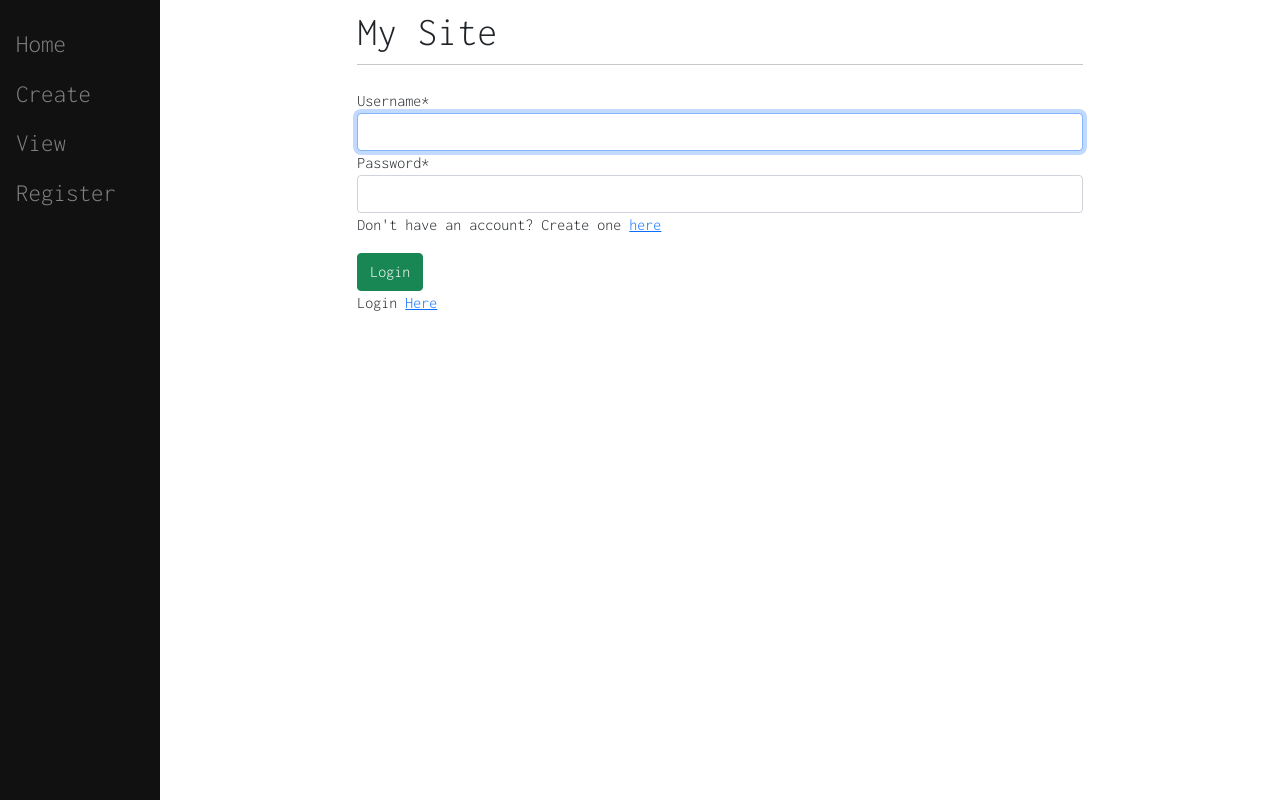
After one commit to Vitor-Padovani/django-tutorial, a Django app: page /login/ in a window 1280 px wide. The commit adds this page. Run offline with Django 4.2, Linux system fonts and the light colour scheme; some libraries are stand-ins or nearby versions.

Commit message:
login&logout

```diff
--- a/mysite/main/templates/main/base.html
+++ b/mysite/main/templates/main/base.html
@@ -59,9 +59,12 @@
                 <div class="col-8">
                     <h1 class="mt-2">My Site</h1>
                     <hr class="mt-0 mb-4">
-                        {% block content %}
 
-                        {% endblock %}
+                            {% block content %}
+                            {% endblock %}
+
+                        <p>Login <a href="/login">Here</a></p>
+
                 </div>
             </div>
         </div>
--- a/mysite/mysite/settings.py
+++ b/mysite/mysite/settings.py
@@ -126,3 +126,6 @@ STATIC_URL = 'static/'
 DEFAULT_AUTO_FIELD = 'django.db.models.BigAutoField'
 
 CRISPY_TEMPLATE_PACK = "bootstrap4" # added !
+
+LOGIN_REDIRECT_URL = "/"
+LOGOUT_REDIRECT_URL = "/"
--- a/mysite/mysite/urls.py
+++ b/mysite/mysite/urls.py
@@ -22,4 +22,5 @@ urlpatterns = [
     path('admin/', admin.site.urls),
     path('register/', v.register, name="register"),
     path('', include('main.urls')),
+    path('', include('django.contrib.auth.urls')),
 ]
--- /dev/null
+++ b/mysite/register/templates/registration/login.html
@@ -0,0 +1,16 @@
+{% extends 'main/base.html' %}
+
+{% block title %}
+Login Here
+{% endblock %}
+
+{% load crispy_forms_tags %}
+
+{% block content %}
+<form method="POST" class="form_group">
+    {% csrf_token %}
+    {{form|crispy}}
+    <p>Don't have an account? Create one <a href="/register">here</a></p>
+    <button type="submit" class="btn btn-success">Login</button>
+</form>
+{% endblock %}
```
Also changed, not shown: mysite/db.sqlite3.
